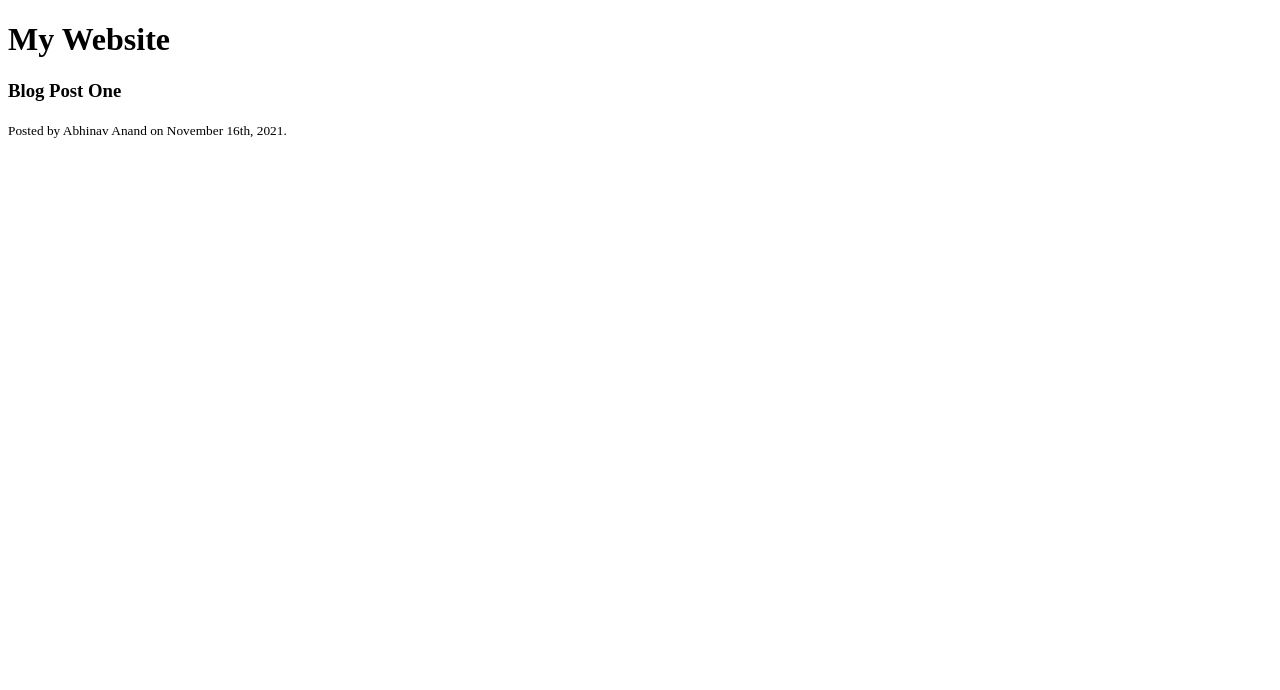
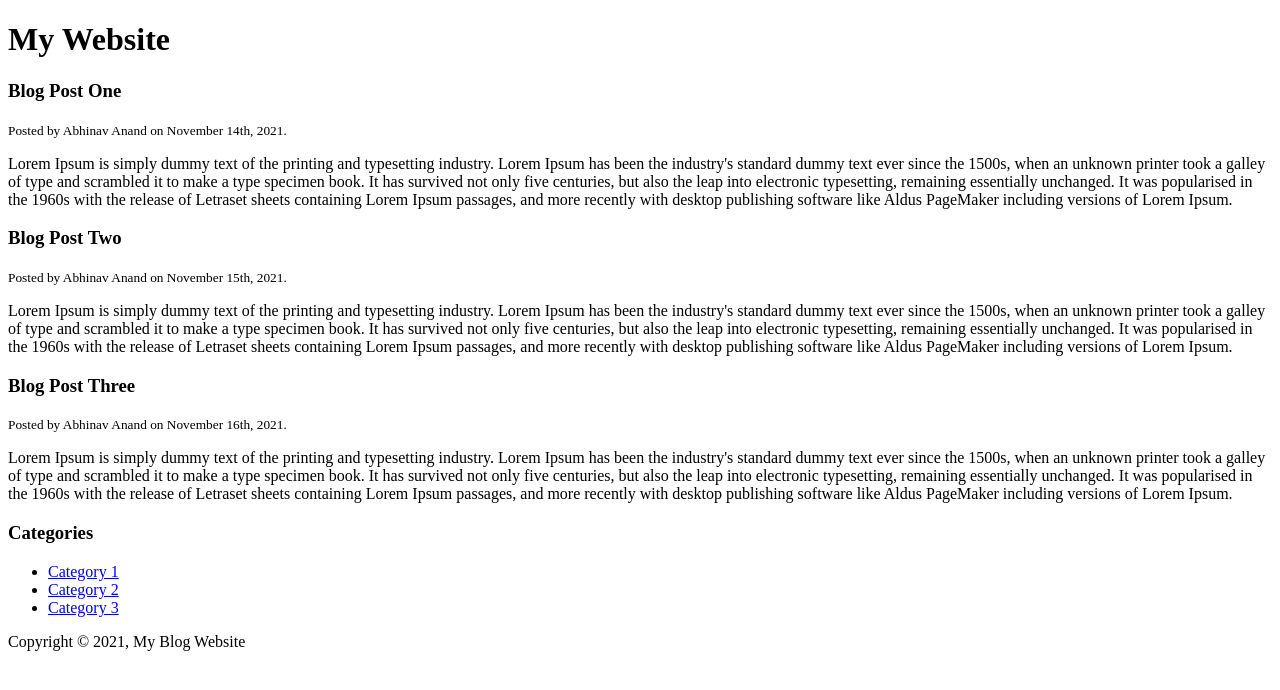
Before and after one commit to html5kit/Ex1-Website, a plain HTML site: page blog.html in a window 1280 px wide. Drawn offline with Linux system fonts and the light colour scheme.

Commit message:
Blog.html updated

```diff
--- a/blog.html
+++ b/blog.html
@@ -5,16 +5,43 @@
     <title>My Blog</title>
   </head>
   <body>
-    <header>
+    <header id="main-header">
       <h1>My Website</h1>
     </header>
 
 <section>
-  <article class="">
+  <article class="post">
     <h3>Blog Post One</h3>
+    <small>Posted by Abhinav Anand on November 14th, 2021. </small>
+    <p>Lorem Ipsum is simply dummy text of the printing and typesetting industry. Lorem Ipsum has been the industry's standard dummy text ever since the 1500s, when an unknown printer took a galley of type and scrambled it to make a type specimen book. It has survived not only five centuries, but also the leap into electronic typesetting, remaining essentially unchanged. It was popularised in the 1960s with the release of Letraset sheets containing Lorem Ipsum passages, and more recently with desktop publishing software like Aldus PageMaker including versions of Lorem Ipsum.</p>
+    <a href=""></a>
+  </article>
+  <article class="post">
+    <h3>Blog Post Two</h3>
+    <small>Posted by Abhinav Anand on November 15th, 2021. </small>
+    <p>Lorem Ipsum is simply dummy text of the printing and typesetting industry. Lorem Ipsum has been the industry's standard dummy text ever since the 1500s, when an unknown printer took a galley of type and scrambled it to make a type specimen book. It has survived not only five centuries, but also the leap into electronic typesetting, remaining essentially unchanged. It was popularised in the 1960s with the release of Letraset sheets containing Lorem Ipsum passages, and more recently with desktop publishing software like Aldus PageMaker including versions of Lorem Ipsum.</p>
+  </article>
+  <article class="post">
+    <h3>Blog Post Three</h3>
     <small>Posted by Abhinav Anand on November 16th, 2021. </small>
+    <p>Lorem Ipsum is simply dummy text of the printing and typesetting industry. Lorem Ipsum has been the industry's standard dummy text ever since the 1500s, when an unknown printer took a galley of type and scrambled it to make a type specimen book. It has survived not only five centuries, but also the leap into electronic typesetting, remaining essentially unchanged. It was popularised in the 1960s with the release of Letraset sheets containing Lorem Ipsum passages, and more recently with desktop publishing software like Aldus PageMaker including versions of Lorem Ipsum.</p>
   </article>
 </section>
 
+<aside>
+  <h3>Categories</h3>
+  <nav>
+  <ul>
+    <li><a href="#">Category 1</a></li>
+    <li><a href="#">Category 2</a></li>
+    <li><a href="#">Category 3</a></li>
+  </ul>
+  </nav>
+</aside>
+
+<footer id="main-footer">
+  <p>Copyright © 2021, My Blog Website</p>
+</footer>
+
   </body>
 </html>
```
